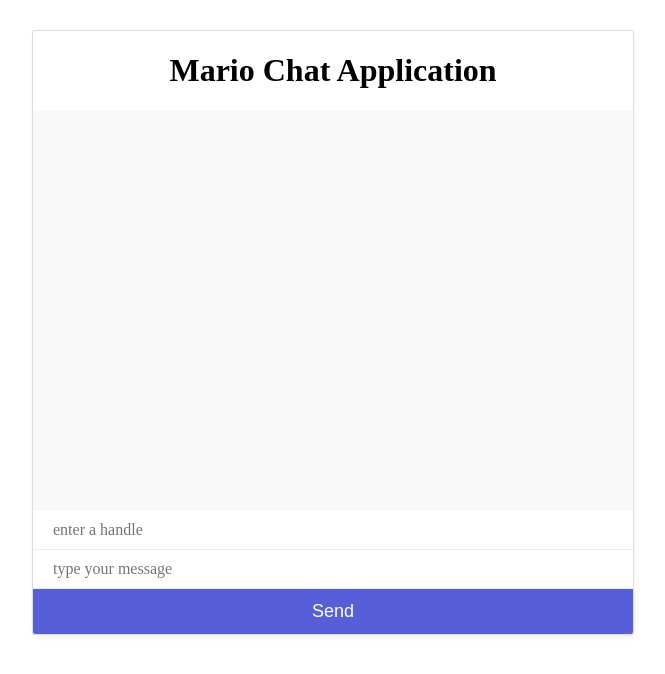
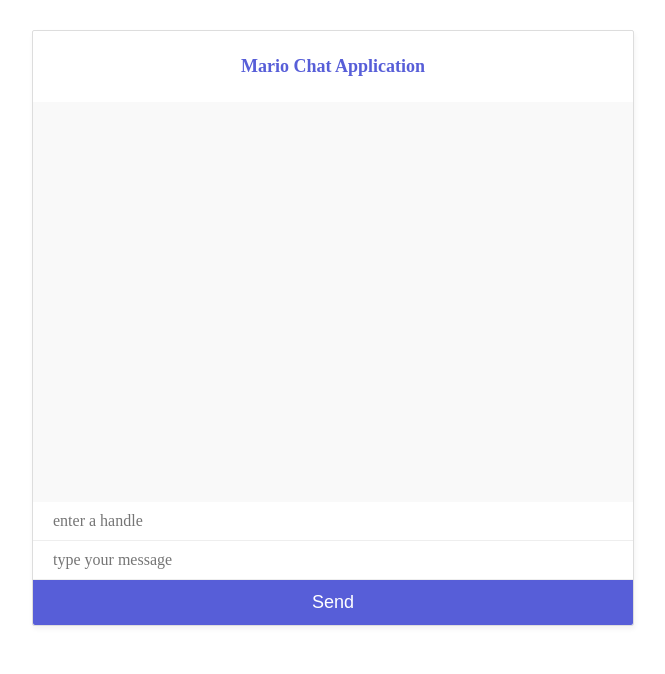
Before and after one commit to ashishpatelcs/Socket-IO-Demo, a website: page public/index.html in a window 1280 px wide. Shown: the whole page, without its empty margins (307-972 px from the left). Drawn offline with nearby package versions, Linux system fonts and the light colour scheme; no server answers.

Commit message:
changed h1 to h2 tag

```diff
--- a/public/index.html
+++ b/public/index.html
@@ -10,7 +10,7 @@
 </head>
 <body>
     <div id="mario-chat">
-        <h1 style="text-align: center">Mario Chat Application</h1>
+        <h2 style="text-align: center">Mario Chat Application</h2>
         <div id="chat-window">
             <div id="output"></div>
             <div id="feedback"></div>
```
